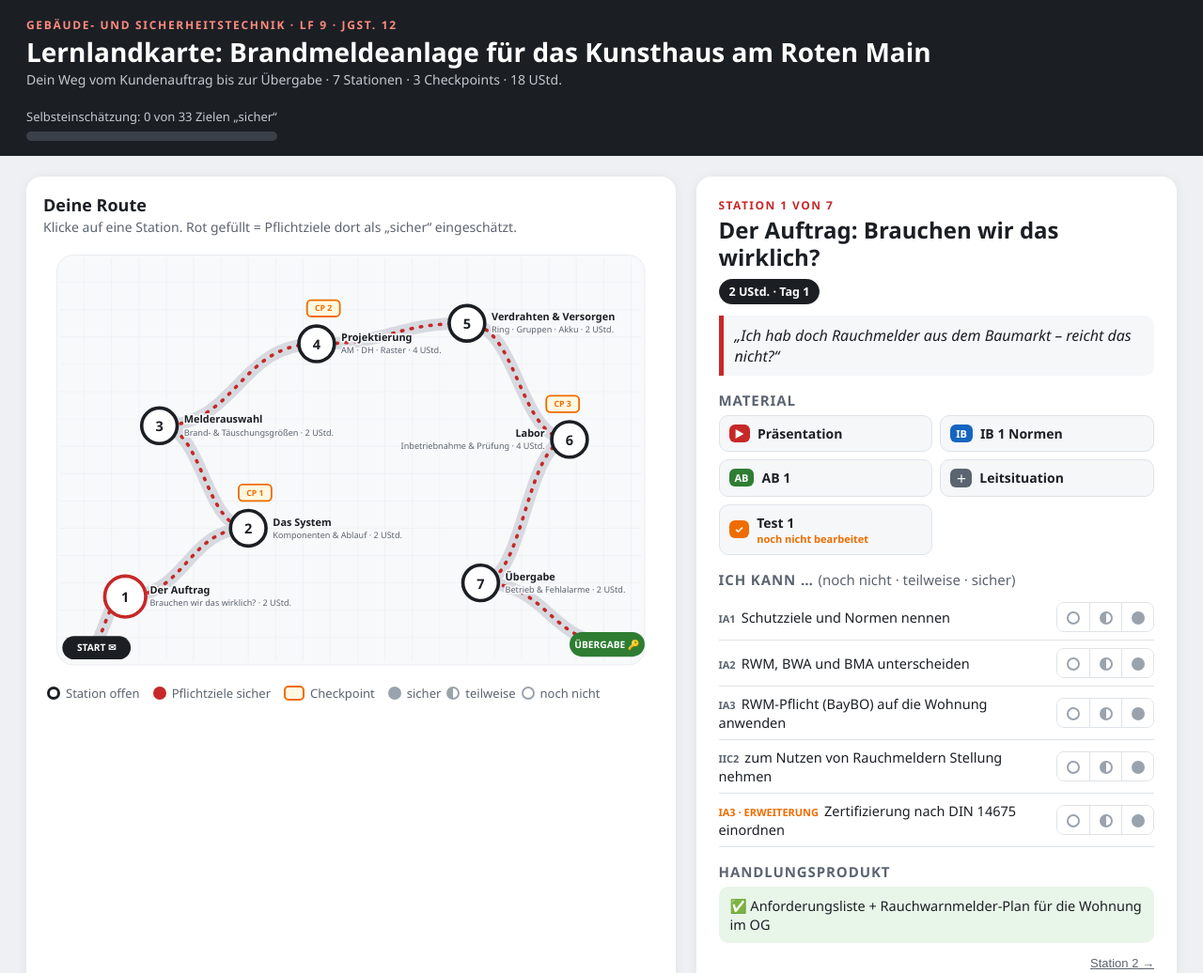
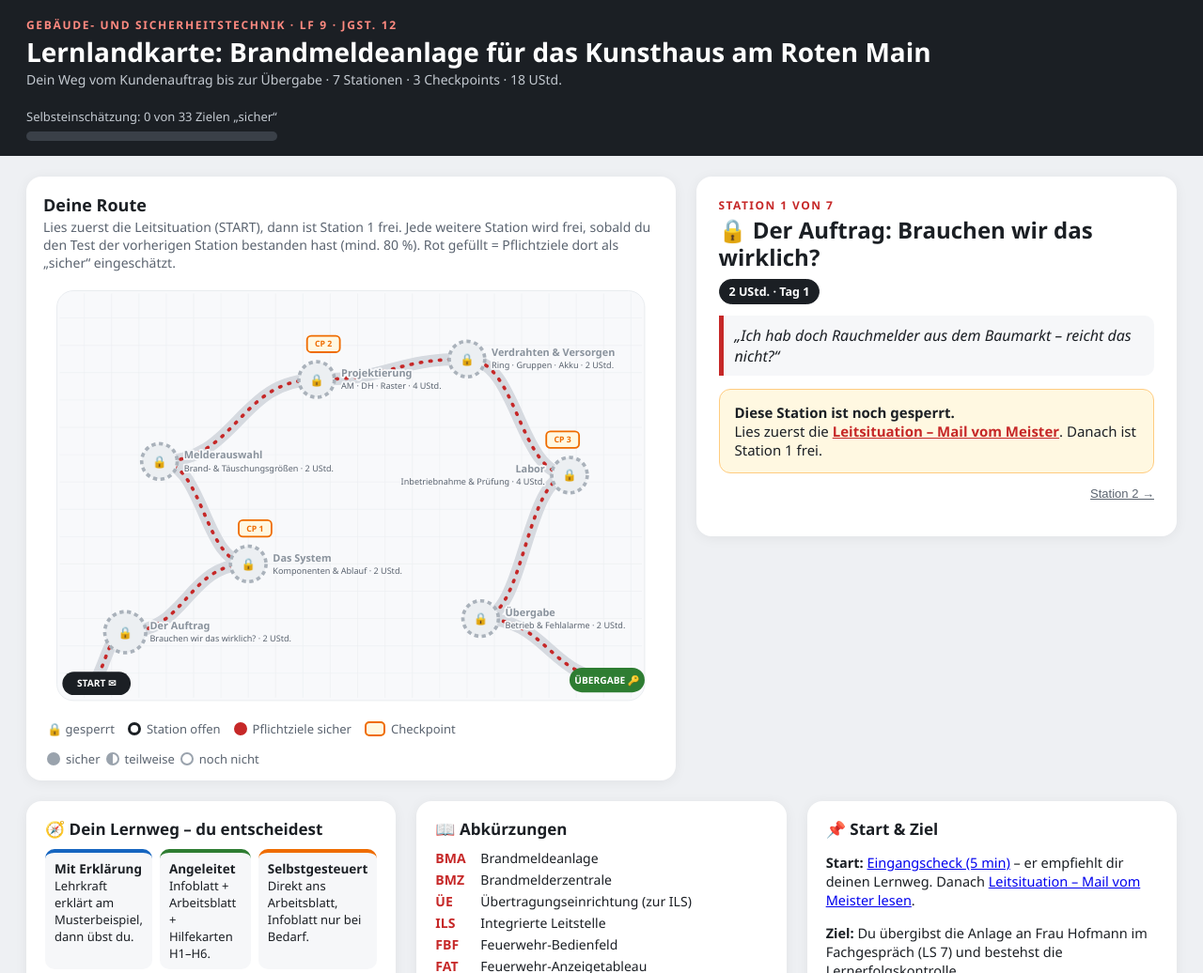
Before and after one commit to BS1-ET/EIE12-GuS-01-BMA-Kunsthaus, a plain HTML site: page index.html in a window 1280 px wide. Shown: the top 1036 px of the page at 94% size. Drawn offline with Linux system fonts and the light colour scheme.

Commit message:
Add files via upload

```diff
--- a/index.html
+++ b/index.html
@@ -28,6 +28,8 @@ svg.map{width:100%;height:auto;display:block}
 .stop.done circle.o{fill:var(--rot);stroke:var(--rot)}
 .stop text.n{font-weight:800;font-size:20px;text-anchor:middle;dominant-baseline:central;fill:var(--ink);pointer-events:none}
 .stop.done text.n{fill:#fff}
+.stop.lock circle.o{fill:#eceff2;stroke:#aab2bb;stroke-dasharray:6 5}.stop.lock text.n{fill:#8a939d;font-size:17px}.stop.lock text.t{fill:#8a939d}
+.sperre{background:#fff8e1;border:1px solid #ffcc80;border-radius:12px;padding:14px 16px;font-size:15px;margin:10px 0}.sperre a{font-weight:700;color:var(--rot)}
 .stop text.t,.stop text.s{paint-order:stroke;stroke:#f8f9fb;stroke-width:5px;stroke-linejoin:round}.stop text.t{font-size:15px;font-weight:700;fill:var(--ink)}
 .stop text.s{font-size:12.5px;fill:var(--grau)}
 .cp rect{fill:#fff8e1;stroke:var(--orange);stroke-width:2.5}
@@ -87,9 +89,10 @@ footer{text-align:center;color:var(--grau);font-size:12.5px;padding:0 0 24px}
 <div class="wrap">
   <div class="mapcard">
     <h2>Deine Route</h2>
-    <p class="hint">Klicke auf eine Station. Rot gefüllt = Pflichtziele dort als „sicher“ eingeschätzt.</p>
+    <p class="hint">Lies zuerst die Leitsituation (START), dann ist Station 1 frei. Jede weitere Station wird frei, sobald du den Test der vorherigen Station bestanden hast (mind. 80 %). Rot gefüllt = Pflichtziele dort als „sicher“ eingeschätzt.</p>
     <svg class="map" id="map" viewBox="0 0 900 640" role="img" aria-label="Lernlandkarte mit sieben Stationen"></svg>
     <div class="legend">
+      <span>🔒 gesperrt</span>
       <span><i class="dot"></i> Station offen</span>
       <span><i class="dot f"></i> Pflichtziele sicher</span>
       <span><svg width="22" height="16"><rect x="1" y="1" width="20" height="14" rx="4" fill="#fff8e1" stroke="#ef6c00" stroke-width="2"/></svg> Checkpoint</span>
@@ -187,16 +190,17 @@ function draw(){
  for(let k=1;k<pts.length;k++){const a=pts[k-1],b=pts[k];const mx=(a.x+b.x)/2;d+=` C${mx},${a.y} ${mx},${b.y} ${b.x},${b.y}`}
  el("path",{d,"pointer-events":"none",fill:"none",stroke:"#d6dae0","stroke-width":18,"stroke-linecap":"round"});
  el("path",{d,"pointer-events":"none",fill:"none",stroke:"#c62828","stroke-width":5,"stroke-dasharray":"2 12","stroke-linecap":"round"});
- const s=el("g",{class:"stop"});s.onclick=()=>location.href="material/010_BMA_Leitsituation_26.html";
+ const s=el("g",{class:"stop"});s.onclick=()=>{merkeLeit();location.href="material/010_BMA_Leitsituation_26.html"};
  el("rect",{x:28,y:578,width:100,height:34,rx:17,fill:"#1b1f24"},s);
  const t0=el("text",{x:78,y:600,"text-anchor":"middle","font-size":14,"font-weight":800,fill:"#fff"},s);t0.textContent="START ✉";
  const g2=el("g",{});el("rect",{x:770,y:572,width:110,height:36,rx:18,fill:"#2e7d32"},g2);
  const t1=el("text",{x:825,y:595,"text-anchor":"middle","font-size":14,"font-weight":800,fill:"#fff"},g2);t1.textContent="ÜBERGABE 🔑";
  LS.forEach(l=>{
-  const g=el("g",{class:"stop"+(done(l)?" done":"")+(cur===l.nr?" sel":""),tabindex:0,role:"button","aria-label":"Lernsituation "+l.nr+": "+l.t});
+  const offen=frei(l.nr);
+  const g=el("g",{class:"stop"+(!offen?" lock":done(l)?" done":"")+(cur===l.nr?" sel":""),tabindex:0,role:"button","aria-label":"Lernsituation "+l.nr+": "+l.t});
   g.onclick=()=>select(l.nr);g.onkeydown=e=>{if(e.key==="Enter"||e.key===" "){e.preventDefault();select(l.nr)}};
   el("circle",{class:"o",cx:l.x,cy:l.y,r:26},g);
-  const n=el("text",{class:"n",x:l.x,y:l.y},g);n.textContent=l.nr;
+  const n=el("text",{class:"n",x:l.x,y:l.y},g);n.textContent=offen?l.nr:"🔒";
   const left=l.x>700;const tx=left?l.x-36:l.x+36,anchor=left?"end":"start";
   const t=el("text",{class:"t",x:tx,y:l.y-4,"text-anchor":anchor},g);t.textContent=l.t;
   const ss=el("text",{class:"s",x:tx,y:l.y+14,"text-anchor":anchor},g);ss.textContent=l.s.replace("A_M","AM").replace("D_H","DH")+" · "+l.u.split(" · ")[0];
@@ -210,9 +214,28 @@ function testErg(href){const id=href.split("/").pop().replace(".html","");let r=
 function prog(l){const z=l.z.filter(x=>!x[2]);const s=z.filter((x,k)=>val(l.nr,l.z.indexOf(x))==="s").length;return s?`${s}/${z.length} sicher`:""}
 function val(nr,k){return st[nr+"_"+k]||""}
 function done(l){return l.z.every((x,k)=>x[2]||val(l.nr,k)==="s")}
+const LEHRER=/[?&]lehrer=1/.test(location.search);
+function leitGelesen(){try{return localStorage.getItem("bma-leit-gelesen")==="1"}catch(e){return false}}
+function merkeLeit(){try{localStorage.setItem("bma-leit-gelesen","1")}catch(e){}}
+function testHref(l){const t=l.m.find(m=>m[0]==="ts");return t?t[2]:null}
+function bestanden(l){const h=testHref(l);if(!h)return true;const id=h.split("/").pop().replace(".html","");
+ try{const r=JSON.parse(localStorage.getItem("bma-test-"+id)||"null");return !!r&&r.best>=80}catch(e){return false}}
+function frei(nr){if(LEHRER)return true;if(nr===1)return leitGelesen();return frei(nr-1)&&bestanden(LS[nr-2])}
+document.addEventListener("click",e=>{const a=e.target.closest("a");if(a&&/Leitsituation/.test(a.getAttribute("href")||""))merkeLeit()});
 let cur=1;
 function select(nr){cur=nr;const l=LS[nr-1];
  const P=document.getElementById("panel");
+ if(!frei(nr)){
+  const v=nr>1?LS[nr-2]:null;
+  const grund=nr===1
+   ?`Lies zuerst die <a href="material/010_BMA_Leitsituation_26.html">Leitsituation – Mail vom Meister</a>. Danach ist Station 1 frei.`
+   :!frei(nr-1)?`Arbeite zuerst die vorherigen Stationen der Reihe nach ab.`
+   :`Bestehe zuerst den <a href="${testHref(v)}">Test zu Station ${v.nr} (${sub(v.t)})</a> mit mindestens 80 %. ${testErg(testHref(v))}`;
+  P.innerHTML=`<div class="k">Station ${l.nr} von 7</div><h2>🔒 ${sub(l.t)}: ${sub(l.s)}</h2>
+  <div class="meta"><span class="chip p">${l.u}</span></div><div class="q">${l.q}</div>
+  <div class="sperre"><b>Diese Station ist noch gesperrt.</b><br>${grund}</div>
+  <p style="margin-top:14px;display:flex;justify-content:space-between">${nr>1?`<button class="reset" onclick="select(${nr-1})">← Station ${nr-1}</button>`:"<span></span>"}${nr<7?`<button class="reset" onclick="select(${nr+1})">Station ${nr+1} →</button>`:""}</p>`;
+  draw();total();return}
  P.innerHTML=`<div class="k">Station ${l.nr} von 7</div><h2>${sub(l.t)}: ${sub(l.s)}</h2>
  <div class="meta"><span class="chip p">${l.u}</span>${l.cp?`<span class="chip" style="border-color:#ef6c00;color:#ef6c00">${l.cp} am Ende</span>`:""}</div>
  <div class="q">${l.q}</div>
@@ -228,7 +251,8 @@ function select(nr){cur=nr;const l=LS[nr-1];
 function total(){let a=0,s=0;LS.forEach(l=>l.z.forEach((z,k)=>{a++;if(val(l.nr,k)==="s")s++}));
  document.getElementById("progtxt").textContent=`Selbsteinschätzung: ${s} von ${a} Zielen „sicher“`;document.getElementById("progbar").style.width=(s/a*100)+"%"}
 document.getElementById("reset").onclick=()=>{if(confirm("Alle Selbsteinschätzungen löschen?")){st={};save();select(cur)}};
-select(1);
+{let n=1;while(n<7&&frei(n+1))n++;select(n)}
+window.addEventListener("pageshow",e=>{if(e.persisted)select(cur)});
 </script>
 </body>
 </html>
```
